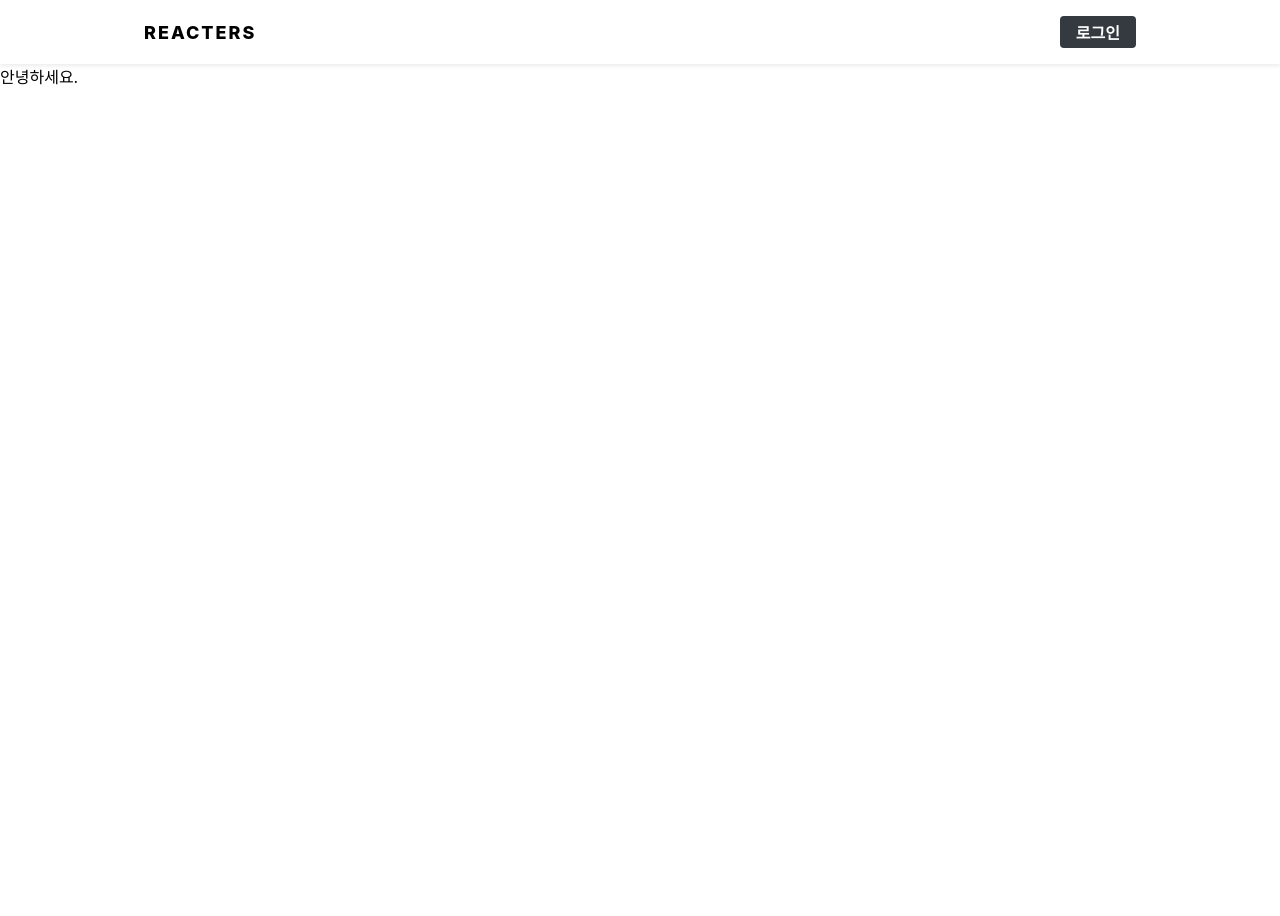
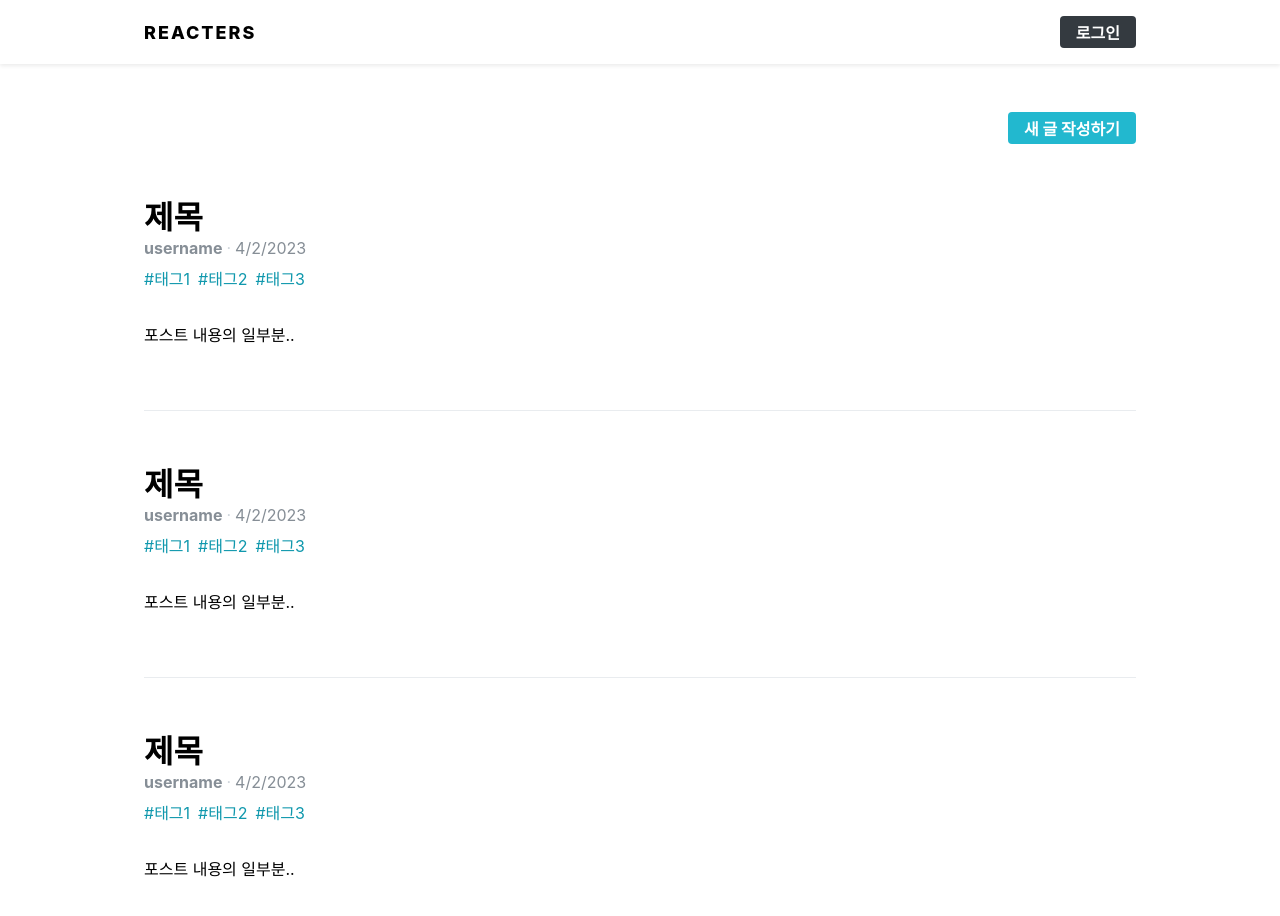
Before and after one commit to dtc03003/blog, a React (Create React App) app in the folder blog-frontend/: page / in a window 1280 px wide. Shown: the top 916 px of the page. Before the commit the page ends 800 px from the top, so only its background shows below. Built offline with nearby package versions, Linux system fonts and the light colour scheme.

Commit message:
PostList UI 준비

```diff
--- /dev/null
+++ b/blog-frontend/src/components/common/SubInfo.js
@@ -0,0 +1,36 @@
+import React from 'react';
+import styled, { css } from 'styled-components';
+import { Link } from 'react-router-dom';
+import palette from '../../lib/styles/palette';
+
+const SubInfoBlock = styled.div`
+    ${(props) =>
+        props.hasMarginTop &&
+        css`
+            margin-top: 1rem;
+        `}
+    color: ${palette.gray[6]};
+
+    /* span 사이에 가운뎃점 문자 보여 주기 */
+    span + span:before {
+        color: ${palette.gray[4]};
+        padding-left: 0.25rem;
+        padding-right: 0.25rem;
+        content: '\\B7'; /* 가운뎃점 문자 */
+    }
+`;
+
+const SubInfo = ({ username, publishedDate, hasMarginTop }) => {
+    return (
+        <SubInfoBlock hasMarginTop={hasMarginTop}>
+            <span>
+                <b>
+                    <Link to={`/@${username}`}>{username}</Link>
+                </b>
+            </span>
+            <span>{new Date(publishedDate).toLocaleDateString()}</span>
+        </SubInfoBlock>
+    );
+};
+
+export default SubInfo;
--- /dev/null
+++ b/blog-frontend/src/components/common/Tags.js
@@ -0,0 +1,31 @@
+import React from 'react';
+import styled from 'styled-components';
+import palette from '../../lib/styles/palette';
+import { Link } from 'react-router-dom';
+
+const TagsBlock = styled.div`
+    margin-top: 0.5rem;
+    .tag {
+        display: inline-block;
+        color: ${palette.cyan[7]};
+        text-decoration: none;
+        margin-right: 0.5rem;
+        &:hover {
+            color: ${palette.cyan[6]};
+        }
+    }
+`;
+
+const Tags = ({ tags }) => {
+    return (
+        <TagsBlock>
+            {tags.map((tag) => (
+                <Link className="tag" to={`/?tag=${tag}`} key={tag}>
+                    #{tag}
+                </Link>
+            ))}
+        </TagsBlock>
+    );
+};
+
+export default Tags;
--- /dev/null
+++ b/blog-frontend/src/components/post/PostList.js
@@ -0,0 +1,71 @@
+import React from 'react';
+import styled from 'styled-components';
+import Responsive from '../common/Responsive';
+import Button from '../common/Button';
+import palette from '../../lib/styles/palette';
+import SubInfo from '../common/SubInfo';
+import Tags from '../common/Tags';
+
+const PostListBlock = styled(Responsive)`
+    margin-top: 3rem;
+`;
+
+const WritePostButtonWrapper = styled.div`
+    display: flex;
+    justify-content: flex-end;
+    margin-bottom: 3rem;
+`;
+
+const PostItemBlock = styled.div`
+    padding-top: 3rem;
+    padding-bottom: 3rem;
+    /* 맨 위 포스트는 padding-top 없음 */
+    &:first-child {
+        padding-top: 0;
+    }
+    & + & {
+        border-top: 1px solid ${palette.gray[2]};
+    }
+
+    h2 {
+        font-size: 2rem;
+        margin-bottom: 0;
+        margin-top: 0;
+        &:hover {
+            color: ${palette.gray[6]};
+        }
+    }
+    p {
+        margin-top: 2rem;
+    }
+`;
+
+const PostItem = () => {
+    return (
+        <PostItemBlock>
+            <h2>제목</h2>
+            <SubInfo username="username" publishedDate={new Date()} />
+            <Tags tags={['태그1', '태그2', '태그3']} />
+            <p>포스트 내용의 일부분..</p>
+        </PostItemBlock>
+    );
+};
+
+const PostList = () => {
+    return (
+        <PostListBlock>
+            <WritePostButtonWrapper>
+                <Button cyan to="/write">
+                    새 글 작성하기
+                </Button>
+            </WritePostButtonWrapper>
+            <div>
+                <PostItem />
+                <PostItem />
+                <PostItem />
+            </div>
+        </PostListBlock>
+    );
+};
+
+export default PostList;
--- a/blog-frontend/src/components/post/PostViewer.js
+++ b/blog-frontend/src/components/post/PostViewer.js
@@ -2,6 +2,8 @@
 import styled from 'styled-components';
 import palette from '../../lib/styles/palette';
 import Responsive from '../common/Responsive';
+import SubInfo from '../common/SubInfo';
+import Tags from '../common/Tags';
 
 const PostViewerBlock = styled(Responsive)`
     margin-top: 4rem;
@@ -16,31 +18,7 @@
         margin: 0;
     }
 `;
-const SubInfo = styled.div`
-    margin-top: 1rem;
-    color: ${palette.gray[6]};
 
-    /* span 사이에 가운뎃점 문자 보여 주기 */
-    span + span:before {
-        color: ${palette.gray[5]};
-        padding-left: 0.25rem;
-        padding-right: 0.25rem;
-        content: '\\B7'; /* 가운뎃점 문자 */
-    }
-`;
-
-const Tags = styled.div`
-    margin-top: 0.5rem;
-    .tag {
-        display: inline-block;
-        color: ${palette.cyan[7]};
-        text-decoration: none;
-        margin-right: 0.5rem;
-        &:hover {
-            color: ${palette.cyan[6]};
-        }
-    }
-`;
 const PostContent = styled.div`
     font-size: 1.3125rem;
     color: ${palette.gray[8]};
@@ -67,19 +45,12 @@
         <PostViewerBlock>
             <PostHead>
                 <h1>{title}</h1>
-                <SubInfo>
-                    <span>
-                        <b>{user.username}</b>
-                    </span>
-                    <span>{new Date(publishedDate).toLocaleDateString()}</span>
-                </SubInfo>
-                <Tags>
-                    {tags.map((tag) => (
-                        <div key={tag} className="tag">
-                            #{tag}
-                        </div>
-                    ))}
-                </Tags>
+                <SubInfo
+                    username={user.username}
+                    publishedDate={publishedDate}
+                    hasMarginTop
+                />
+                <Tags tags={tags} />
             </PostHead>
             <PostContent dangerouslySetInnerHTML={{ __html: body }} />
         </PostViewerBlock>
--- a/blog-frontend/src/pages/PostListPage.js
+++ b/blog-frontend/src/pages/PostListPage.js
@@ -1,11 +1,12 @@
 import React from 'react';
 import HeaderContainer from '../containers/common/HeaderContainer';
+import PostList from '../components/post/PostList';
 
 const PostListPage = () => {
     return (
         <>
             <HeaderContainer />
-            <div>안녕하세요.</div>
+            <PostList />
         </>
     );
 };
```
